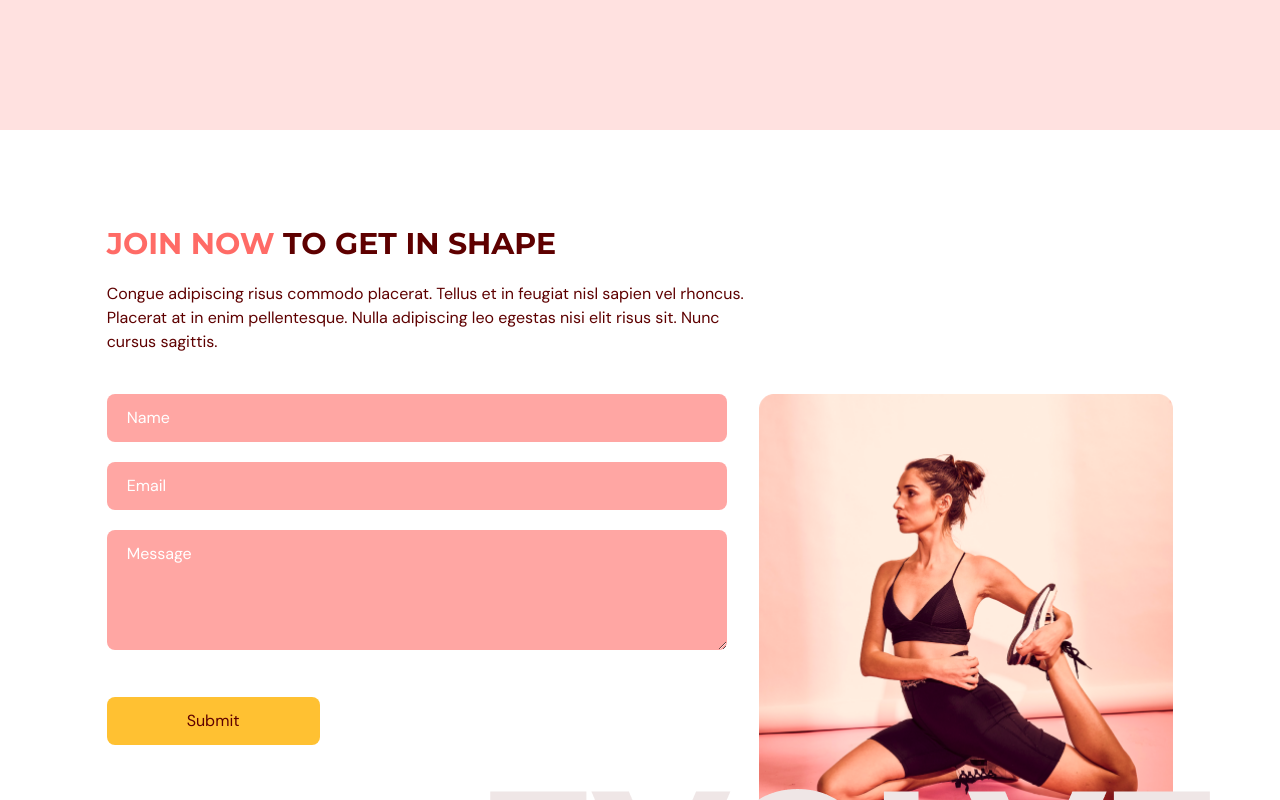
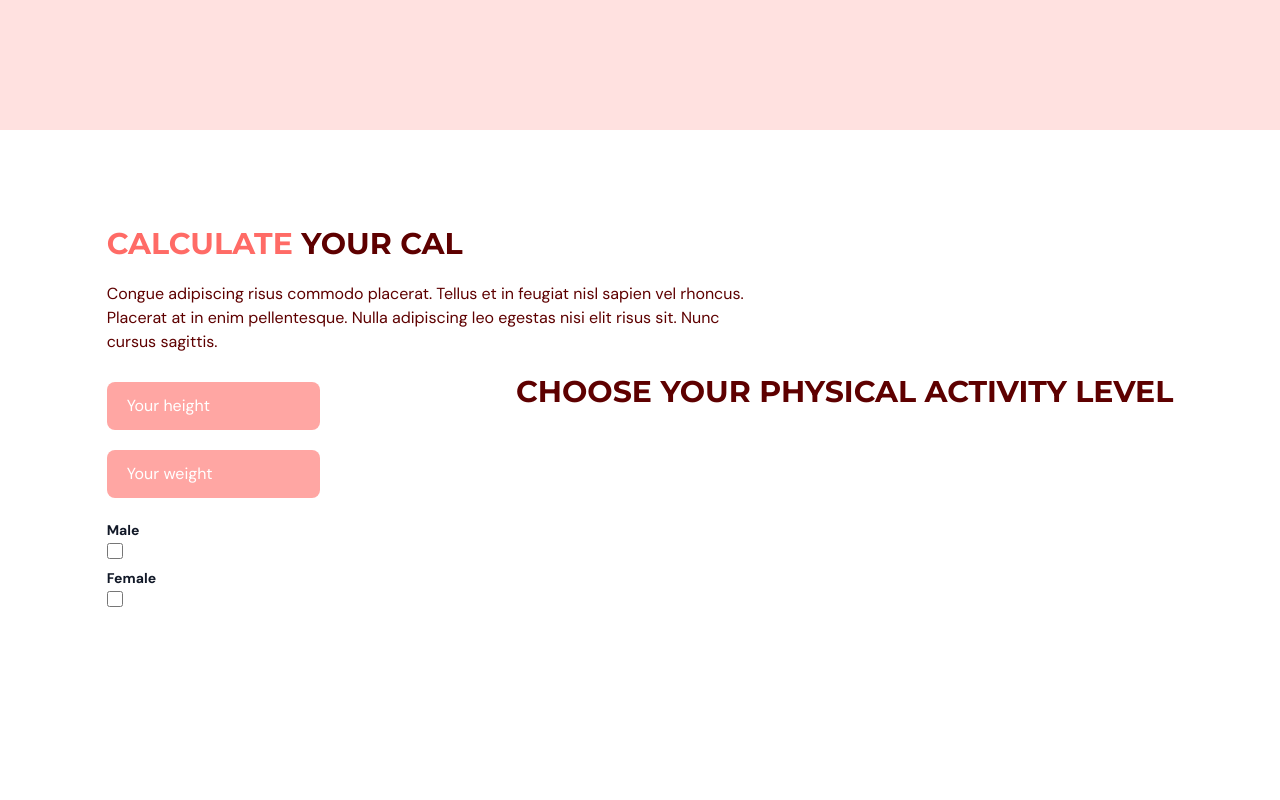
Before and after one commit to Cyberpunk2027/Fitness-app, a React (Vite) app in the folder Finetness/: page / in a window 1280 px wide. Shown: the part 2860-3660 px from the top of the page. Built offline with nearby package versions, Linux system fonts and the light colour scheme.

Commit message:
Added new comp Calculator

```diff
--- a/Finetness/src/App.tsx
+++ b/Finetness/src/App.tsx
@@ -6,6 +6,7 @@ import BenefitsIndex from "@/components/Benefits/BenefitsIndex"
 import OurClasses from "./components/OurClasses/OurClasses"
 import ContactUs from "./components/ContactUs/ContactUs"
 import Footer from "./components/Footer/Footer"
+import Calculator from "./components/Calculator/Calculator"
 
 
 
@@ -38,6 +39,7 @@ function App() {
         <Home setSelectedPage={setSelectedPage}/>
         <BenefitsIndex setSelectedPage={setSelectedPage}/>
         <OurClasses setSelectedPage={setSelectedPage}/>
+        <Calculator setSelectedPage={setSelectedPage}/>
         <ContactUs setSelectedPage={setSelectedPage}/>
         <Footer/>
 
--- /dev/null
+++ b/Finetness/src/components/Calculator/Calculator.tsx
@@ -0,0 +1,84 @@
+import HText from "@/shared/HText";
+import { SelectedPage } from "@/shared/types";
+import { motion } from "framer-motion";
+import { useForm } from "react-hook-form"
+
+
+type Props = {
+    setSelectedPage: (value: SelectedPage) => void;
+}
+
+const Calculator = ({setSelectedPage}: Props) => {
+
+  const inputStyles = `mb-5 w-full rounded-lg bg-primary-300 px-5 py-3 placeholder-white`
+
+  return (
+    <section id="calculator" className="mx-auto w-5/6 pt-24 pb-32">
+        <motion.div
+            onViewportEnter={() => setSelectedPage(SelectedPage.Calculator)}>
+
+                <motion.div
+                className="md:w-3/5"
+                initial="hidden"
+                whileInView="visible"
+                viewport={{ once: true, amount: 0.5 }}
+                transition={{ duration: 0.5 }}
+                variants={{
+                hidden: { opacity: 0, x: -50 },
+                visible: { opacity: 1, x: 0 },
+                }}>
+                    <HText>
+                        <span className="text-primary-500">CALCULATE</span> YOUR CAL
+                    </HText>
+                    <p className="my-5">
+                        Congue adipiscing risus commodo placerat. Tellus et in feugiat nisl
+                        sapien vel rhoncus. Placerat at in enim pellentesque. Nulla
+                        adipiscing leo egestas nisi elit risus sit. Nunc cursus sagittis.
+                    </p>
+                </motion.div>
+
+                <div className="mb-10 justify-between  md:flex">
+                    <motion.div
+                        className="basis-1/5 md:mt-2"
+                        initial="hidden"
+                        whileInView="visible"
+                        viewport={{ once: true, amount: 0.5 }}
+                        transition={{ duration: 0.5 }}
+                        variants={{
+                        hidden: { opacity: 0, y: 50 },
+                        visible: { opacity: 1, y: 0 },
+                        }}>
+                            <form target="_blank">
+                                <input
+                                className={inputStyles}
+                                type="number"
+                                placeholder="Your height" />
+
+                                <input
+                                className={inputStyles}
+                                type="number"
+                                placeholder="Your weight" />
+
+
+                                <legend className="text-sm font-semibold leading-6 text-gray-900">Male</legend>
+                                <input id="comments" name="comments" type="checkbox" className="h-4 w-4 rounded border-gray-300 text-indigo-600 focus:ring-indigo-600"/>
+                                <legend className="text-sm font-semibold leading-6 text-gray-900">Female</legend>
+                                <input id="comments" name="comments" type="checkbox" className="h-4 w-4 rounded border-gray-300 text-indigo-600 focus:ring-indigo-600"/>
+
+                            </form>
+
+                    </motion.div>
+
+
+                    <div className="mt-[-20]">
+                        <HText>
+                            <span>CHOOSE YOUR PHYSICAL ACTIVITY LEVEL</span>
+                         </HText>
+                     </div>
+                 </div>
+             </motion.div>
+    </section>
+)
+}
+
+export default Calculator
--- a/Finetness/src/shared/types.ts
+++ b/Finetness/src/shared/types.ts
@@ -3,6 +3,7 @@ export enum SelectedPage {
     About = "about",
     Benefits = "benefits",
     OurClasses = "ourclasses",
+    Calculator = "calculator",
     ContactUs = "contactus"
 }
 
```
